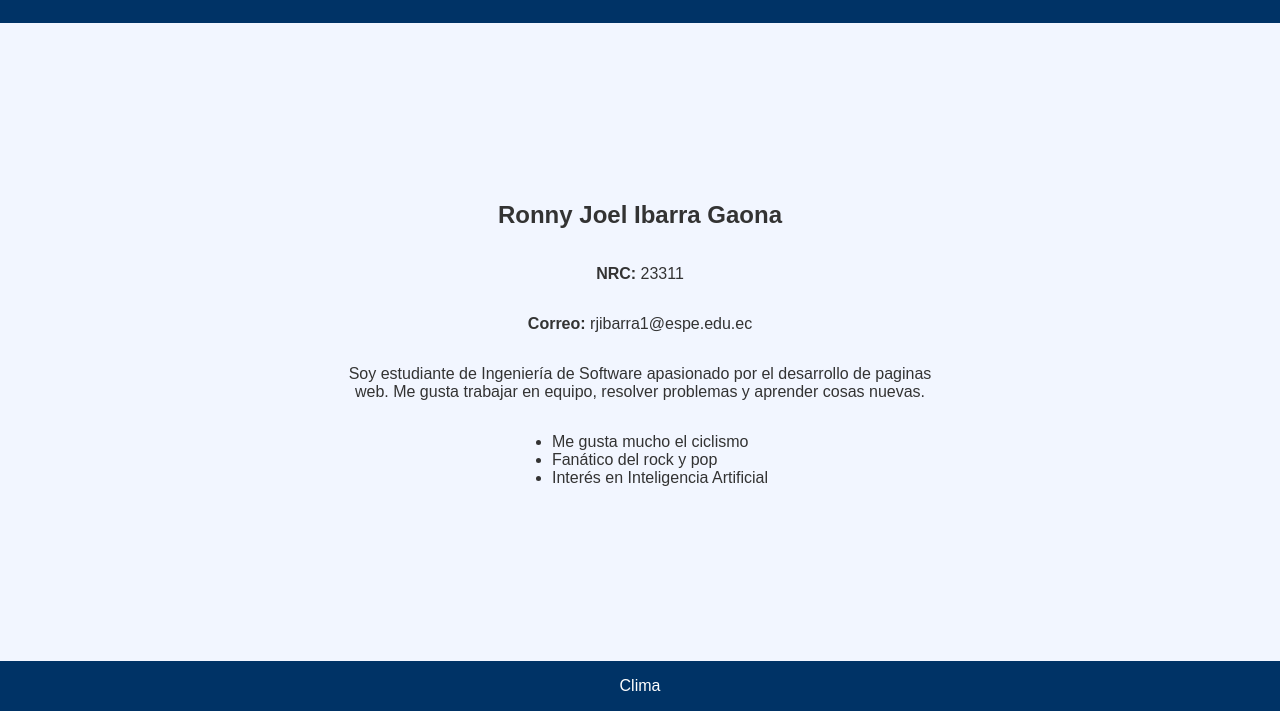
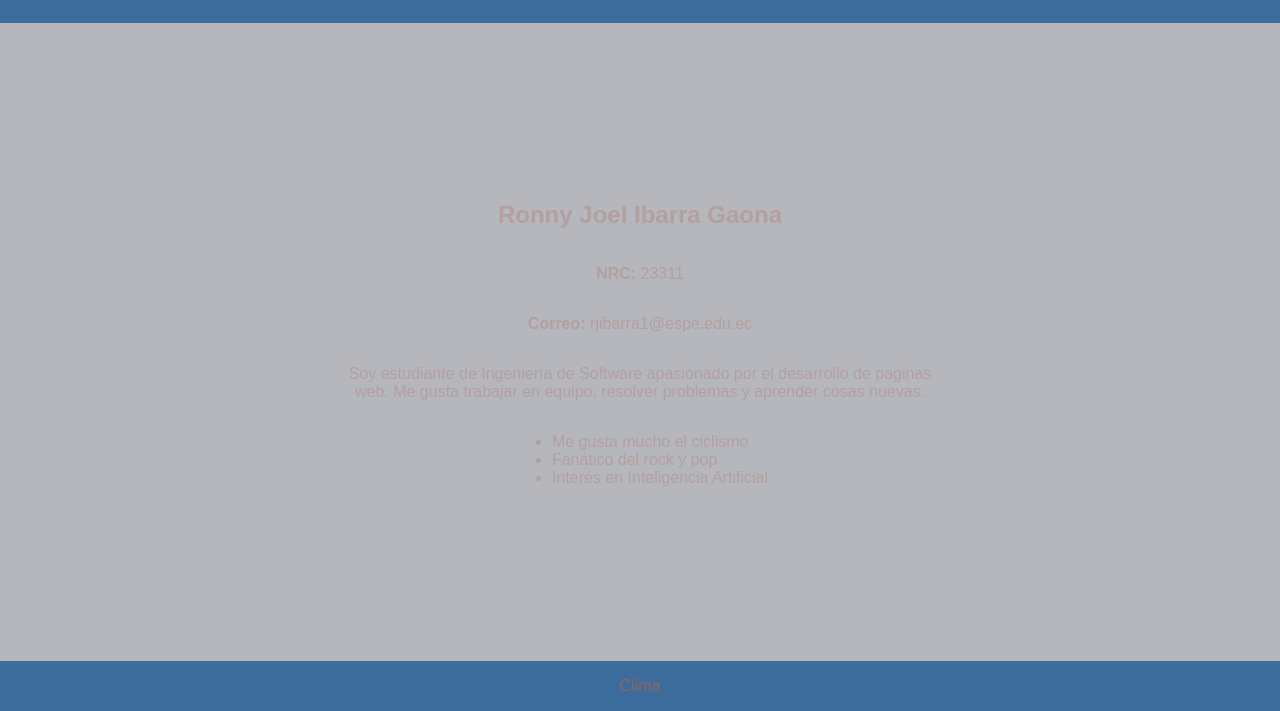
Before and after one commit to RonnyIbarra/Lab6, a website: page public/index.html in a window 1280 px wide. Shown: the part 89-800 px from the top of the page. Drawn offline with Linux system fonts and the light colour scheme.

Commit message:
Despliegue

```diff
--- a/public/index.html
+++ b/public/index.html
@@ -8,8 +8,8 @@
 
     body {
       font-family: sans-serif;
-      background-color: #f2f6ff;
-      color: #333;
+      background-color: #b5b7bc;
+      color: #b39f9f;
       display: flex;
       flex-direction: column;
       align-items: center;
@@ -17,8 +17,8 @@
       margin: 0;
     }
     header, footer {
-      background-color: #003366;
-      color: white;
+      background-color: #3c6c9c;
+      color: rgb(144, 100, 100);
       width: 100%;
       text-align: center;
       padding: 1em;
```
